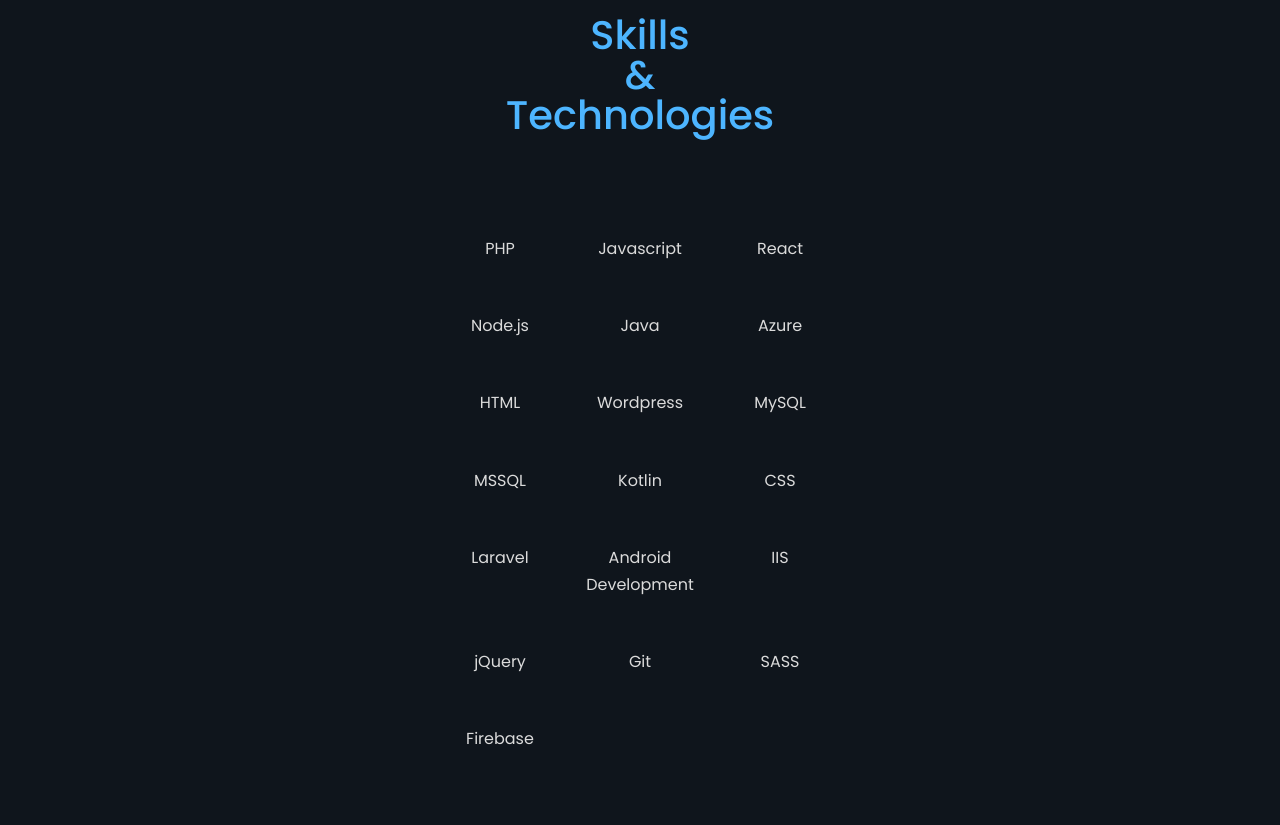
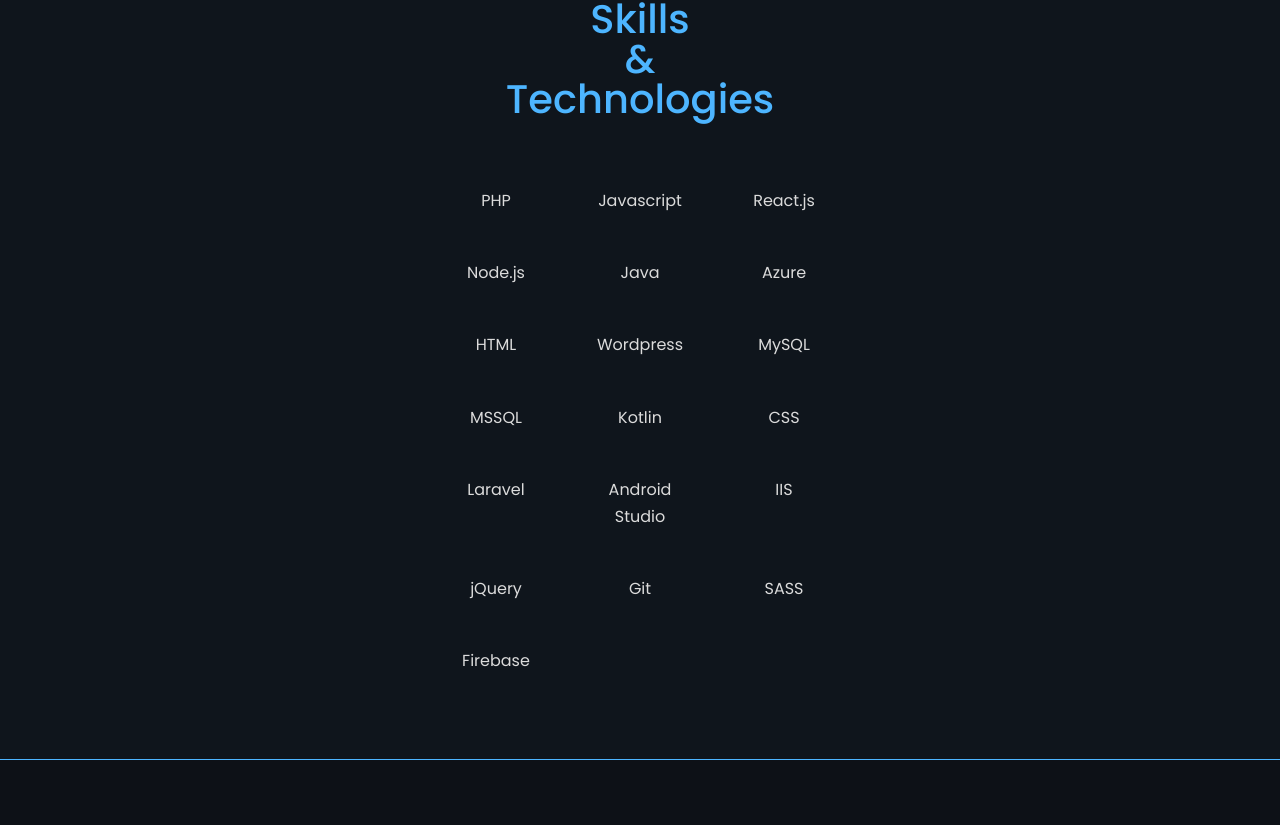
Before and after one commit to pqrSagara/react-portfolio, a React (Create React App) app: page / in a window 1280 px wide. Shown: the part 2735-3560 px from the top of the page. Built offline with nearby package versions, Linux system fonts and the light colour scheme.

Commit message:
fixed transition

```diff
--- a/src/components/skills/Skills.jsx
+++ b/src/components/skills/Skills.jsx
@@ -16,7 +16,7 @@
         <div className='list'>
           <span className={`skillBlocks ${inView ? 'top1' : ''}`}>PHP</span>
           <span className={`skillBlocks ${inView ? 'top1' : ''}`}>Javascript</span>
-          <span className={`skillBlocks ${inView ? 'top1' : ''}`}>React</span>
+          <span className={`skillBlocks ${inView ? 'top1' : ''}`}>React.js</span>
           <span className={`skillBlocks ${inView ? 'top2' : ''}`}>Node.js</span>
           <span className={`skillBlocks ${inView ? 'top2' : ''}`}>Java</span>
           <span className={`skillBlocks ${inView ? 'top2' : ''}`}>Azure</span>
@@ -27,12 +27,12 @@
           <span className={`skillBlocks ${inView ? 'top4' : ''}`}>Kotlin</span>
           <span className={`skillBlocks ${inView ? 'top4' : ''}`}>CSS</span>
           <span className={`skillBlocks ${inView ? 'top5' : ''}`}>Laravel</span>
-          <span className={`skillBlocks ${inView ? 'top5' : ''}`}>Android Development</span>
+          <span className={`skillBlocks ${inView ? 'top5' : ''}`}>Android Studio</span>
           <span className={`skillBlocks ${inView ? 'top5' : ''}`}>IIS</span>
           <span className={`skillBlocks ${inView ? 'top6' : ''}`}>jQuery</span>
           <span className={`skillBlocks ${inView ? 'top6' : ''}`}>Git</span>
           <span className={`skillBlocks ${inView ? 'top6' : ''}`}>SASS</span>
-          <span className={`skillBlocks ${inView ? 'top6' : ''}`}>Firebase</span>
+          <span className={`skillBlocks ${inView ? 'top7' : ''}`}>Firebase</span>
         </div>
       </div>
 
--- a/src/components/skills/skills.css
+++ b/src/components/skills/skills.css
@@ -1,5 +1,5 @@
 #skills {
-    padding: 5rem 5rem;
+    padding: 4rem 4rem;
     background-color: rgba(17, 23, 31, 0.75);
     border-top: 3px solid var(--color-primary);
     border-bottom: 1px solid var(--color-primary);
@@ -7,10 +7,10 @@
 
 
 .list {
-    padding-top: 3rem;
+    padding-top: 1rem;
     display: grid;
     grid-template-columns: repeat(3, minmax(0, 1fr));
-    row-gap: 10px;
+    row-gap: 5px;
     column-gap: 0px;
     margin-left: 25%;
     margin-right: 25%;
@@ -53,6 +53,10 @@
     animation: fadeIn 2.25s ease-in both;
 }
 
+.top7 {
+    animation: fadeIn 2.5s ease-in both;
+}
+
 .skillBlocks {
     opacity: 0;
     display: block;
@@ -64,6 +68,7 @@
     .list {
         margin-left: auto;
         margin-right: auto;
+        grid-template-columns: repeat(3, minmax(0, 1fr));
     }
 
     #skills {
```
